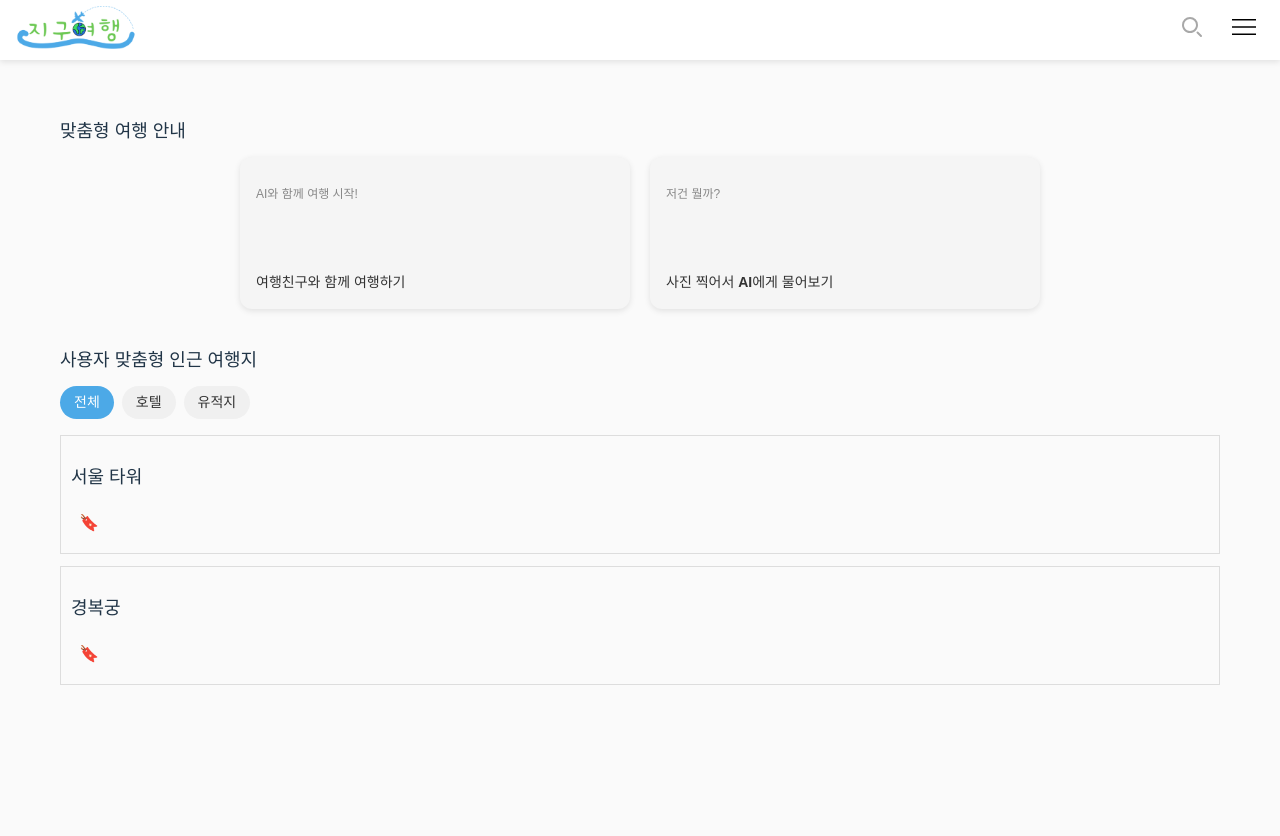
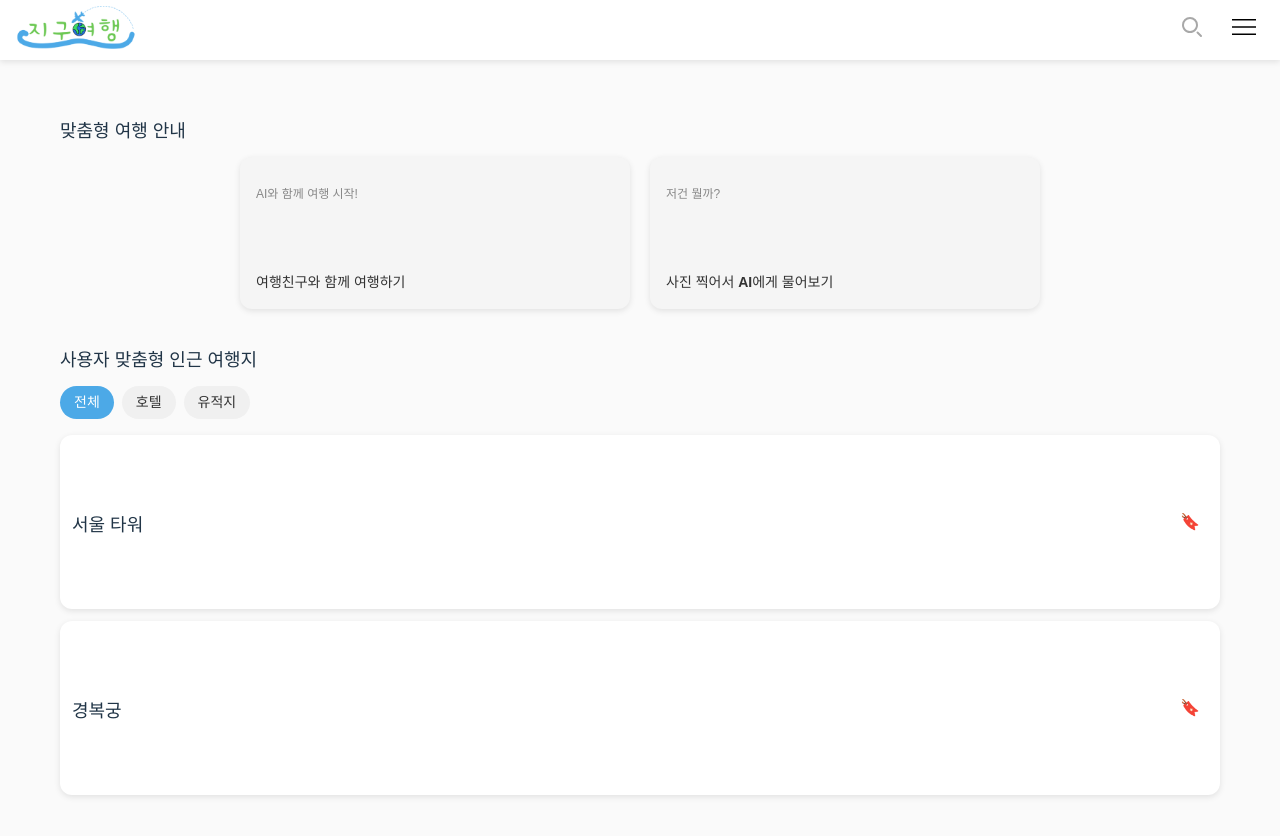
Before and after one commit to Team-Merge/jigu_travel_fe, a React (Vite) app: page /home in a window 1280 px wide. Shown: the top 836 px of the page. Built offline with nearby package versions, Linux system fonts and the light colour scheme.

Commit message:
feat: Update TravelCard.css

```diff
--- a/src/styles/TravelCard.css
+++ b/src/styles/TravelCard.css
@@ -1,5 +1,27 @@
 /* src/styles/TravelCard.css */
+/* 여행지 카드 스타일 */
 .travel-card {
-    border: 1px solid #ddd;
-    padding: 10px;
-  }
+  display: flex;
+  flex-direction: row;
+  justify-content: space-between;
+  align-items: center;
+  background-color: white;
+  padding: 12px;
+  border-radius: 12px;
+  box-shadow: 0px 2px 6px rgba(0, 0, 0, 0.1);
+  cursor: pointer;
+  transition: transform 0.2s ease;
+  height: 150px;
+}
+
+/* 여행지 카드 호버 효과 */
+.travel-card:hover {
+  transform: translateY(-2px);
+}
+
+/* 북마크 아이콘 스타일 */
+.travel-card .bookmark-icon {
+  width: 20px;
+  height: 20px;
+  cursor: pointer;
+}
```
